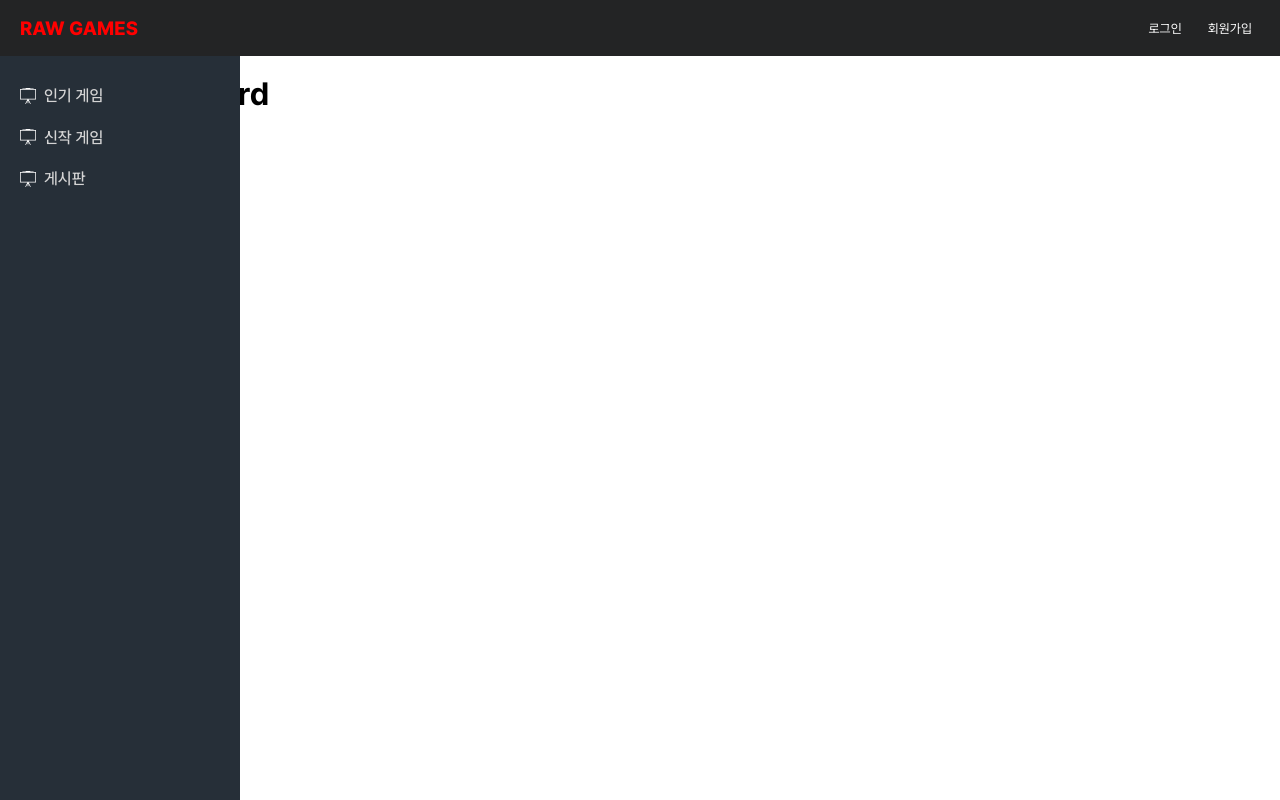
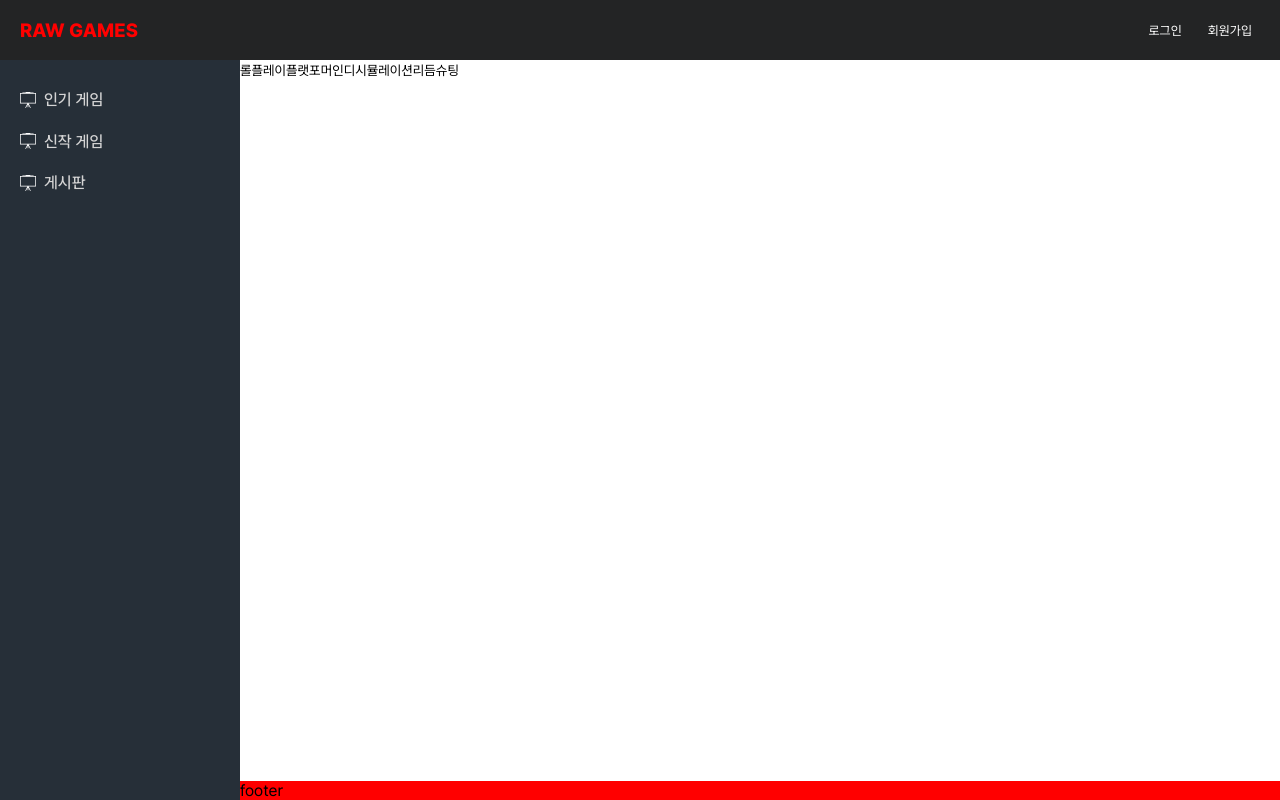
Before and after one commit to RawGamers/Game-Recommend-App, a Next.js app in the folder src/main/frontend/: page / in a window 1280 px wide. Built offline with nearby package versions, Linux system fonts and the light colour scheme.

Commit message:
푸터 하단 고정 스타일 추가

```diff
--- a/src/main/frontend/src/app/globals.scss
+++ b/src/main/frontend/src/app/globals.scss
@@ -16,7 +16,7 @@ body {
 
 body {
 	margin: 0;
-	padding-top: 56px;
+	padding-top: 60px;
 	font-family: Pretendard;
 	-webkit-font-smoothing: antialiased;
 	-moz-osx-font-smoothing: grayscale;
@@ -25,7 +25,6 @@ body {
 
 ul {
 	padding: 0;
-	list-style-position: inside;
 }
 
 p,
@@ -60,8 +59,11 @@ textarea {
 	font-family: Pretendard;
 }
 
-.content {
+.layout_content {
 	padding-left: 240px;
+	min-height: calc(var(--vh, 1vh) * 100 - 60px);
+	display: flex;
+	flex-direction: column;
 }
 
 .blank {
--- a/src/main/frontend/src/app/page.jsx
+++ b/src/main/frontend/src/app/page.jsx
@@ -16,20 +16,11 @@ const Home = () => {
 		console.log(selectedKeyword);
 	}, [selectedKeyword]);
 
-	// const popularData = useFetch()
-	// const newData = useFetch()
-
 	return (
 		<div className={styles.container}>
 			<Nav selectedKeyWord={handleKeywordSelect} />
 			<main>
-				<h1>selected Keyword</h1>
 				<List type={{ keyword: selectedKeyword }} />
-
-				<h2>걍 리스트</h2>
-				{/* {gameType.map((data, index) => (
-					<List data={data} />
-				))} */}
 			</main>
 		</div>
 	);
--- a/src/main/frontend/src/common/footer/page.module.scss
+++ b/src/main/frontend/src/common/footer/page.module.scss
@@ -0,0 +1,5 @@
+.container {
+	margin-top: auto;
+	background: red;
+	justify-self: flex-end;
+}
--- a/src/main/frontend/src/common/header/page.module.scss
+++ b/src/main/frontend/src/common/header/page.module.scss
@@ -6,7 +6,7 @@
 	align-items: center;
 	padding: 0 20px;
 	width: 100%;
-	height: 56px;
+	height: 60px;
 	background: #232425;
 	a {
 		text-decoration: none;
--- a/src/main/frontend/src/common/sidebar/page.module.scss
+++ b/src/main/frontend/src/common/sidebar/page.module.scss
@@ -3,8 +3,7 @@
 	left: 0;
 	padding: 0 20px;
 	width: 240px;
-	height: calc(100vh - 56px); // 임시
-	// height: calc(var(--vh) * 100 - 56px); // 임시
+	height: calc(var(--vh) * 100 - 60px);
 	background: #262f38;
 	@media screen and (max-width: 480px) {
 		// display: none;
--- a/src/main/frontend/src/components/home/list.jsx
+++ b/src/main/frontend/src/components/home/list.jsx
@@ -15,7 +15,7 @@ export const Nav = (props) => {
 				<div className={styles.list_container}>
 					{/* {props.data.map((data) => (
 					))} */}
-					<div className={styles.list_wrapper}>data</div>
+					{/* <div className={styles.list_wrapper}>data</div> */}
 				</div>
 			</section>
 		</>
--- a/src/main/frontend/src/components/home/nav.jsx
+++ b/src/main/frontend/src/components/home/nav.jsx
@@ -13,7 +13,7 @@ export const Nav = ({ selectedKeyWord }) => {
 		{ name: "슈팅", keyword: "shooting", active: false },
 	]);
 
-	const handleButtonClick = (index) => {
+	const changeCategory = (index) => {
 		setNavArray((prevNavArray) => {
 			const updatedNavArray = [...prevNavArray];
 			updatedNavArray.forEach((item, i) => {
@@ -32,12 +32,7 @@ export const Nav = ({ selectedKeyWord }) => {
 		<>
 			<nav>
 				{navArray.map((item, index) => (
-					<button
-						className={`${styles.nav_btn} ${item.active ? styles.active : ""}`}
-						key={index}
-						type="button"
-						onClick={() => handleButtonClick(index)}
-					>
+					<button key={index} className={`${styles.nav_btn} ${item.active ? styles.active : ""}`} onClick={() => changeCategory(index)} type="button">
 						{item.name}
 					</button>
 				))}
```
